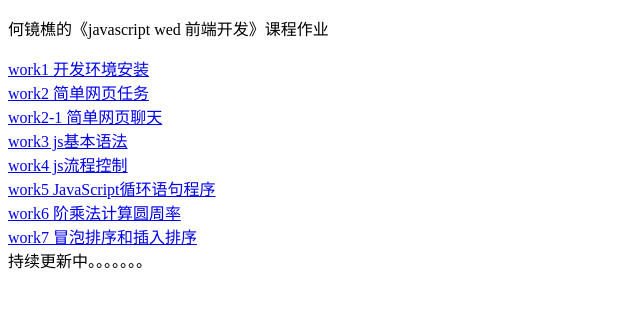
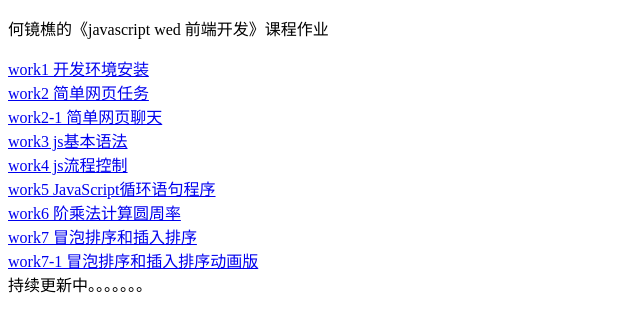
Before and after one commit to fengyingxue/jswork, a plain HTML site: page index.html in a window 1280 px wide. Shown: the whole page, without its empty margins (0-640 px from the left). Drawn offline with Linux system fonts and the light colour scheme.

Commit message:
Update index.html

```diff
--- a/index.html
+++ b/index.html
@@ -14,6 +14,7 @@
     <a href="work5/index.html">work5 JavaScript循环语句程序</a><br>
     <a href="work6/index.html">work6  阶乘法计算圆周率</a><br>
     <a href="work7/index.html">work7  冒泡排序和插入排序</a><br>
+    <a href="work7slide/index.html">work7-1 冒泡排序和插入排序动画版</a><br>
    持续更新中。。。。。。。
 </body>
 </html>
```
